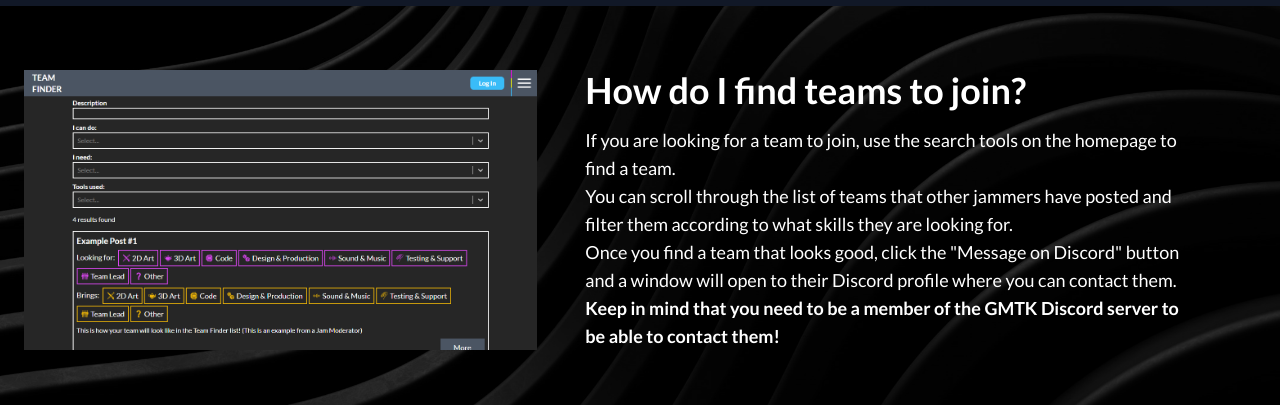
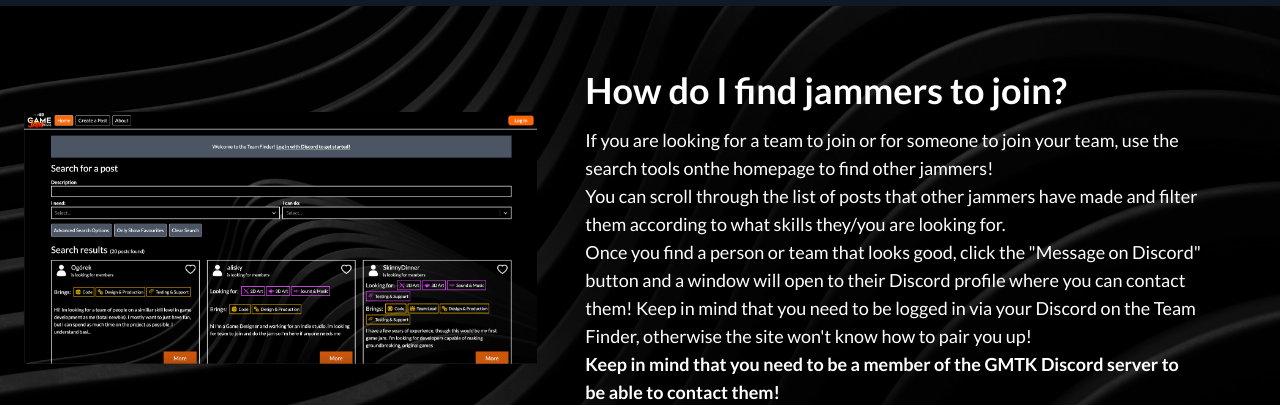
Before and after one commit to GameMakersToolkit/team-finder, a React (Vite) app in the folder ui/: page /faq in a window 1280 px wide. Shown: the part 535-940 px from the top of the page. Built offline with nearby package versions, Linux system fonts and the light colour scheme; no server answers.

Commit message:
Update Jammer copies and also images

```diff
--- a/ui/src/pages/FAQ/FAQ.tsx
+++ b/ui/src/pages/FAQ/FAQ.tsx
@@ -90,21 +90,20 @@ export const FAQ = () => {
           <FAQImage
             image={teamListImg}
             left={true}
-            question="How do I find teams to join?"
+            question="How do I find jammers to join?"
           >
-            <p>
-              If you are looking for a team to join, use the search tools on <Link className="hover:underline cursor-pointer" to="/my-post">the homepage to find a team.</Link>
+
+            <p>If you are looking for a team to join or for someone to join your team, use the search tools on
+              <Link className="hover:underline cursor-pointer" to="/my-post">the homepage</Link> to find other jammers!
             </p>
-            <p>
-              You can scroll through the list of teams that other jammers have
-              posted and filter them according to what skills they are looking
-              for.
-            </p>
-            <p>
-              Once you find a team that looks good, click the &quot;Message on
-              Discord&quot; button and a window will open to their Discord
-              profile where you can contact them.
-            </p>
+
+            <p>You can scroll through the list of posts that other jammers have made and filter
+              them according to what skills they/you are looking for.</p>
+
+            <p>Once you find a person or team that looks good, click the &quot;Message on Discord&quot; button and a window
+              will open to their Discord profile where you can contact them! Keep in mind that you need to be logged in
+              via your Discord on the Team Finder, otherwise the site won&apos;t know how to pair you up!</p>
+
             <p className="font-bold">
               Keep in mind that you need to be a member of the{" "}
               <Link className="hover:underline cursor-pointer" to={`/${discordInviteUrl}`}>GMTK Discord server</Link>{" "}
```
Also changed, not shown: ui/src/pages/FAQ/add-team-form.png, ui/src/pages/FAQ/team-list.png.
